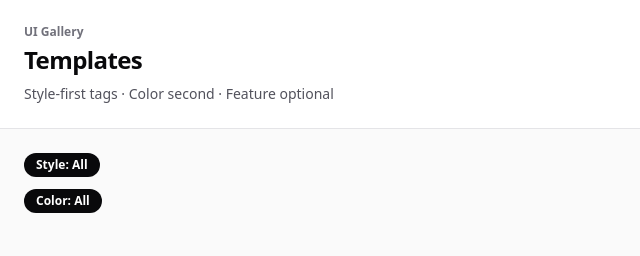
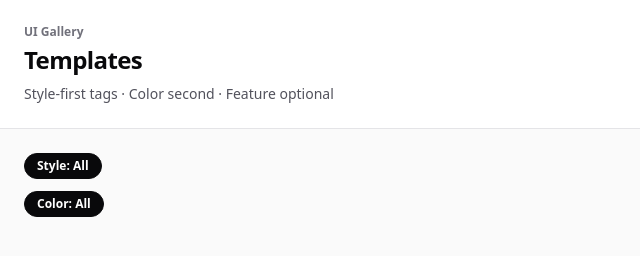
Before and after one commit to DawsonLiu1996/UI_upgrade, a website built with Vite: page gallery/index.html in a window 1280 px wide. Shown: the full height of the page, 0-640 px from the left. Built offline with nearby package versions, Linux system fonts and the light colour scheme.

Commit message:
feat: 拉取main分支并执行
Co-authored-by: traeagent <traeagent@users.noreply.github.com>

```diff
--- a/gallery/src/main.js
+++ b/gallery/src/main.js
@@ -52,7 +52,7 @@ const pill = (label, active, onClick) => {
   const btn = document.createElement('button')
   btn.type = 'button'
   btn.className = active
-    ? 'inline-flex items-center rounded-full bg-zinc-950 px-3 py-1 text-xs font-semibold text-white'
+    ? 'inline-flex items-center rounded-full border border-zinc-950 bg-zinc-950 px-3 py-1 text-xs font-semibold text-white'
     : 'inline-flex items-center rounded-full border border-zinc-200 bg-white px-3 py-1 text-xs font-semibold text-zinc-700 hover:bg-zinc-50'
   btn.textContent = label
   btn.addEventListener('click', onClick)
@@ -95,7 +95,7 @@ const render = () => {
   const row1 = document.createElement('div')
   row1.className = 'flex flex-wrap items-center gap-2'
   row1.appendChild(
-    pill(state.style ? `Style: ${state.style}` : 'Style: All', !state.style, () => {
+    pill('Style: All', !state.style, () => {
       state.style = null
       render()
     }),
@@ -112,7 +112,7 @@ const render = () => {
   const row2 = document.createElement('div')
   row2.className = 'mt-3 flex flex-wrap items-center gap-2'
   row2.appendChild(
-    pill(state.color ? `Color: ${state.color}` : 'Color: All', !state.color, () => {
+    pill('Color: All', !state.color, () => {
       state.color = null
       render()
     }),
```
Also changed, not shown: gallery/src/output.css.
